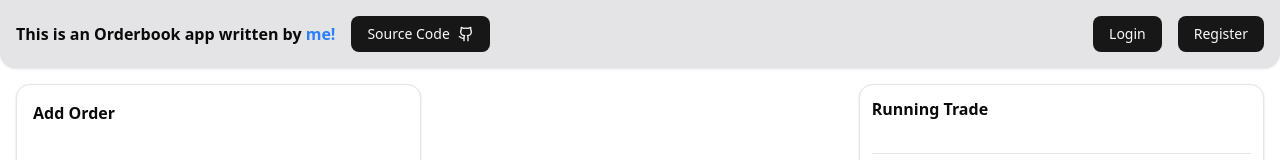
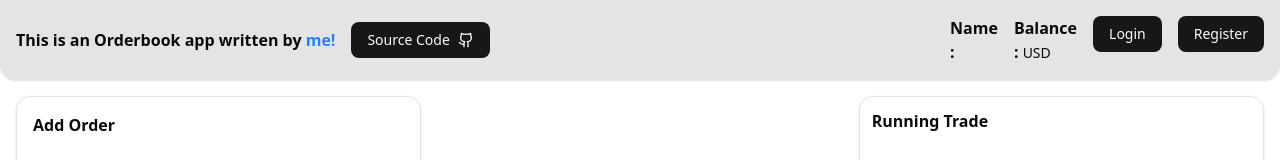
Before and after one commit to Yusufzhafir/go-orderbook, a Next.js app in the folder orderbook-frontend/: page / in a window 1280 px wide. Shown: the top 160 px of the page. Built offline with nearby package versions, Linux system fonts and the light colour scheme; no server answers.

Commit message:
adding login dialog and register dialog

```diff
--- a/orderbook-frontend/src/api/client.ts
+++ b/orderbook-frontend/src/api/client.ts
@@ -41,7 +41,7 @@ export interface AddOrderRequest {
   price: number; // uint64 server-side (send in smallest unit)
   quantity: number; // uint64 server-side
   type: OrderType;
-  ticker : string
+  ticker: string
 }
 export interface AddOrderResponse {
   orderId: number;
@@ -52,11 +52,12 @@ export interface AddOrderResponse {
 
 export interface ModifyOrderRequest {
   id: number;
-  price?: number;
-  quantity?: number;
-  type?: OrderType;
-  ticker : string
+  price: number;
+  quantity: number;
+  type: OrderType;
+  ticker: string
 }
+
 export type ModifyOrderResponse = AddOrderResponse;
 
 export interface CancelOrderRequest {
@@ -84,6 +85,7 @@ export interface UserProfile {
   id: number;
   username: string;
   created_at: string;
+  balance : number
 }
 export interface LoginRequest {
   username: string;
@@ -101,18 +103,33 @@ export interface RegisterResponse {
   userId: number;
 }
 export interface AddUserMoneyRequest {
-  amount: number; // smallest unit (e.g., cents)
-  ticker: string; // e.g. "USD" / "IDR" / "STOCK_X"
+  amount: number;
 }
 export interface AddUserMoneyResponse {
-  status: "accepted" | "rejected";
   message?: string;
 }
+
+export interface UserOrder {
+  ID: number
+  UserID: number
+  TickerID: number
+  Side: number
+  TickerLedgerID: number
+  Type: number
+  Quantity: number
+  Filled: number
+  Price: number
+  IsActive: boolean
+  CreatedAt: string
+  ClosedAt: string
+}
+
+export type UserOrderList = UserOrder[]
 
 async function http<T>(path: string, init: RequestInit): Promise<T> {
   const headers: Record<string, string> = {
     "Content-Type": "application/json",
-    ...(init.headers as any),
+    ...(init.headers as Record<string, string>),
   };
 
   // Attach JWT if present (all protected routes use authmiddleware)
@@ -174,7 +191,7 @@ export const api = {
     getMe: () =>
       http<UserProfile>("/api/v1/user/", { method: "GET" }),
     getMyOrders: () =>
-      http<{ orders: any[] }>("/api/v1/user/order-list", {
+      http<{ orders: UserOrderList }>("/api/v1/user/order-list", {
         method: "GET",
       }),
     addMoney: (b: AddUserMoneyRequest) =>
--- a/orderbook-frontend/src/components/layout/LoginDialog.tsx
+++ b/orderbook-frontend/src/components/layout/LoginDialog.tsx
@@ -1,5 +1,5 @@
 "use client"
-import { Dialog, DialogContent, DialogDescription, DialogHeader, DialogTitle, DialogTrigger } from "@/components/ui/dialog";
+import { Dialog, DialogContent, DialogHeader, DialogTitle, DialogTrigger } from "@/components/ui/dialog";
 import { Button } from "@/components/ui/button";
 import { Input } from "@/components/ui/input";
 import { Label } from "@/components/ui/label";
--- a/orderbook-frontend/src/components/layout/Navbar.tsx
+++ b/orderbook-frontend/src/components/layout/Navbar.tsx
@@ -1,13 +1,13 @@
 "use client"
 
-import { useLogin } from "@/hooks/auth/useAuth";
+import { useMe } from "@/hooks/auth/useAuth";
 import { Button } from "../ui/button";
 import { Github } from "lucide-react";
 import LoginDialog from "./LoginDialog";
 import RegisterDialog from "./registerDialog";
 
 const Navbar = () => {
-    const login = useLogin()
+    const { data } = useMe()
     return (
         <div className="flex w-full bg-zinc-200 p-4 rounded-b-2xl shadow">
             <div className="flex w-full items-center gap-4">
@@ -30,8 +30,17 @@ const Navbar = () => {
 
             </div>
             <div className="flex gap-4">
-                <LoginDialog/>
-                <RegisterDialog/>
+                <div className="font-bold capitalize text-md">
+                    name : <span className="font-medium text-sm">{data?.username}</span>
+                </div>
+                <div className="font-bold capitalize text-md">
+                    balance : <span className="font-medium text-sm">{data?.balance.toLocaleString("us", {
+                        minimumFractionDigits: 2,
+                        maximumFractionDigits: 2
+                    })} USD</span>
+                </div>
+                <LoginDialog />
+                <RegisterDialog />
             </div>
         </div>
     );
--- a/orderbook-frontend/src/components/layout/registerDialog.tsx
+++ b/orderbook-frontend/src/components/layout/registerDialog.tsx
@@ -1,5 +1,5 @@
 "use client"
-import { Dialog, DialogContent, DialogDescription, DialogHeader, DialogTitle, DialogTrigger } from "@/components/ui/dialog";
+import { Dialog, DialogContent, DialogHeader, DialogTitle, DialogTrigger } from "@/components/ui/dialog";
 import { Button } from "@/components/ui/button";
 import { Input } from "@/components/ui/input";
 import { Label } from "@/components/ui/label";
--- a/orderbook-frontend/src/components/trade/OrderForm.tsx
+++ b/orderbook-frontend/src/components/trade/OrderForm.tsx
@@ -1,7 +1,7 @@
 "use client";
 import * as React from "react";
 import { useMutation } from "@tanstack/react-query";
-import { api, MapOrderType, ModifyOrderRequest, OrderTypeString, Side } from "@/api/client";
+import { api, MapOrderType, OrderTypeString, Side } from "@/api/client";
 import { Card } from "@/components/ui/card";
 import { Button } from "@/components/ui/button";
 import { Input } from "@/components/ui/input";
--- a/orderbook-frontend/src/hooks/auth/useAuth.ts
+++ b/orderbook-frontend/src/hooks/auth/useAuth.ts
@@ -27,6 +27,7 @@ export function useMe() {
     queryKey: ["me"],
     queryFn: () => api.user.getMe(),
     retry: false,
+    refetchInterval: 1000,
   });
 }
 
```
